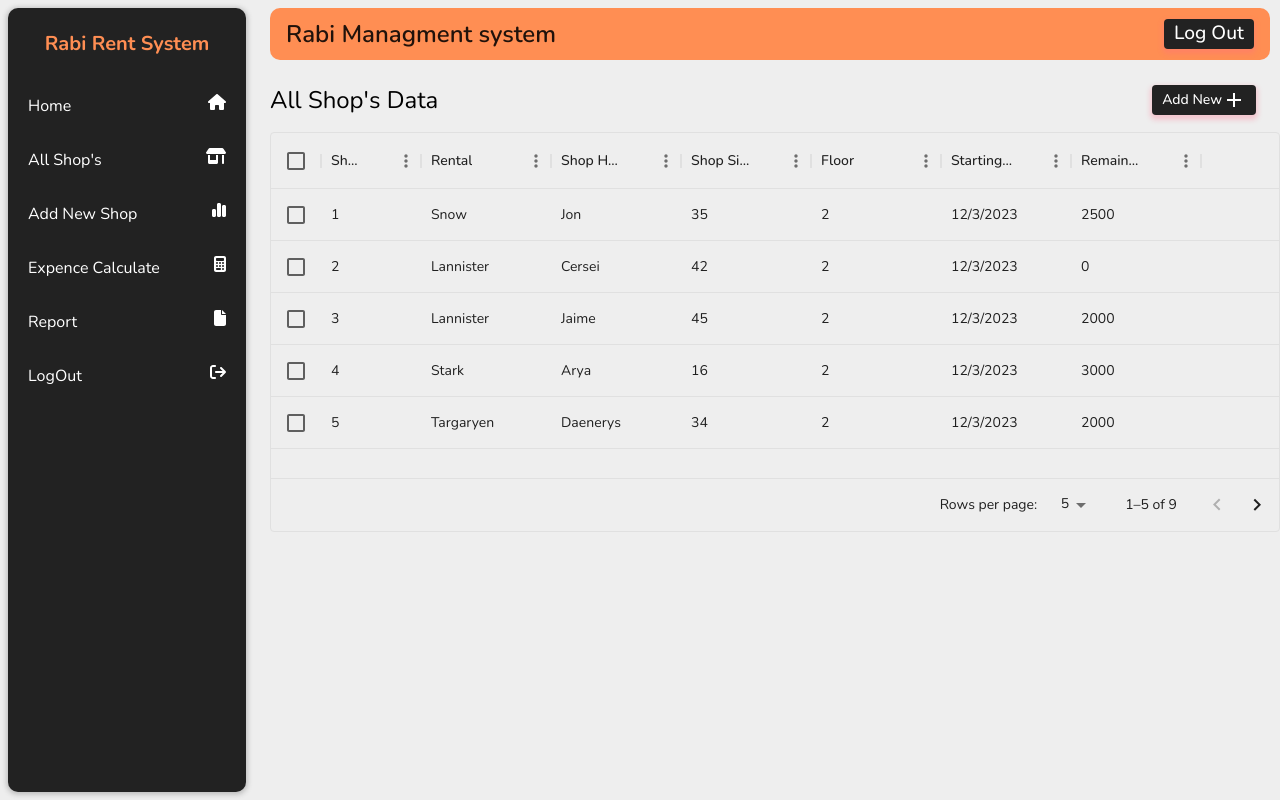
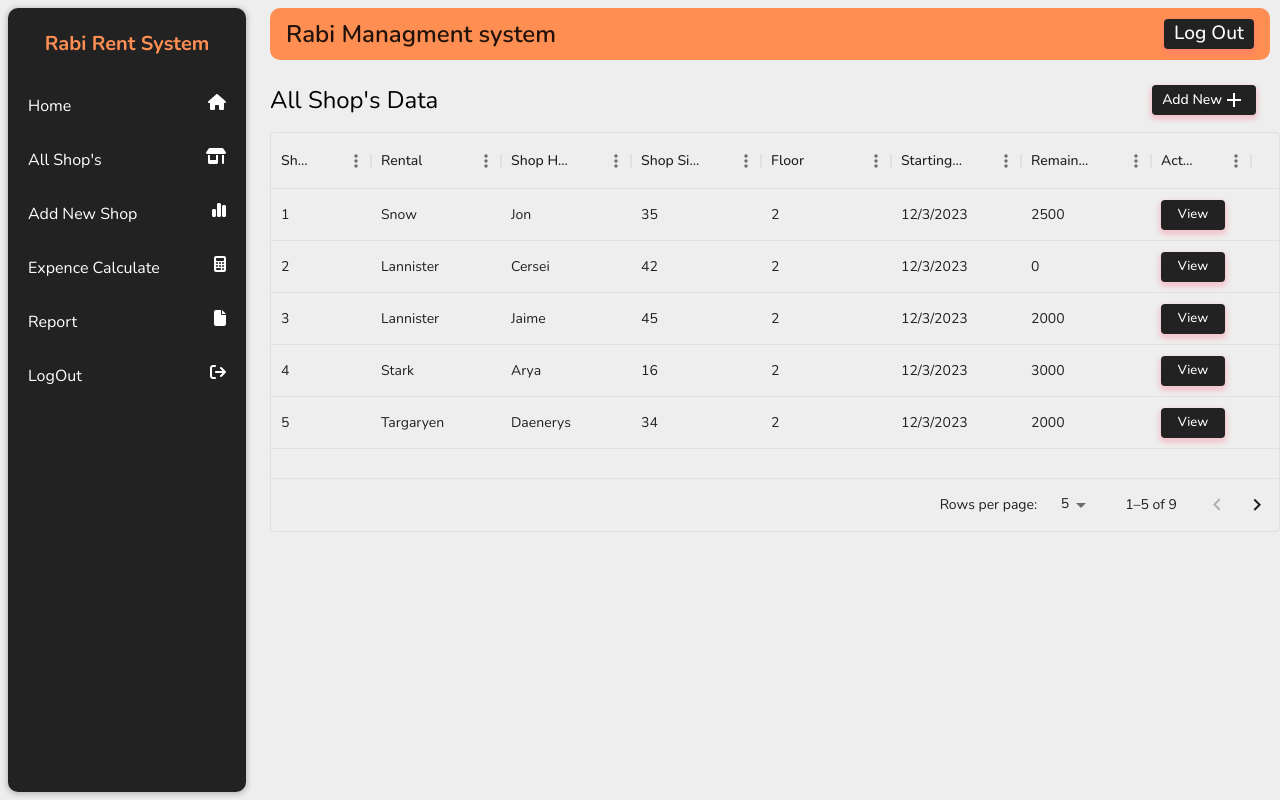
Before and after one commit to ProgrammingWithMudassar/Rabi_plaza_Managmenrt, a React (Vite) app: page /All_Shop_data in a window 1280 px wide. Built offline with nearby package versions, Linux system fonts and the light colour scheme.

Commit message:
update code

```diff
--- a/src/App.jsx
+++ b/src/App.jsx
@@ -1,7 +1,15 @@
 import React from 'react'
 import { Grid } from '@mui/material'
 import { Sidebar, AppbarContant } from './Components/index'
-import { Home, All_shops_data, ShopForm, Expence_calculate,Report, Logout } from './Pages/index'
+import {
+  Home,
+  All_shops_data,
+  ShopForm,
+  Expence_calculate,
+  Report,
+  Logout,
+  Shop_Details
+} from './Pages/index'
 import { BrowserRouter as Router, Routes, Route } from 'react-router-dom'
 import PrivateRoutes from './Utils/PrivateRoutes'
 import './App.css'
@@ -26,6 +34,8 @@ const App = () => {
                 <Route exact path='/Expence_calculate' element={<Expence_calculate />} />
                 <Route exact path='/report' element={<Report />} />
                 <Route exact path='/logOut' element={<Logout />} />
+
+                <Route path="/shop/:id" element={<Shop_Details />} />
               </Route>
             </Routes>
           </Grid>
--- a/src/Data/DummyData.js
+++ b/src/Data/DummyData.js
@@ -63,3 +63,7 @@ export const HomeCardData = [
         Icon: AttachMoneyIcon
     },
 ]
+
+export const ShopData = [
+
+]
--- a/src/Pages/All_Shops/All_shops_data.jsx
+++ b/src/Pages/All_Shops/All_shops_data.jsx
@@ -2,27 +2,38 @@ import * as React from 'react';
 import { DataGrid } from '@mui/x-data-grid';
 import { Box, Typography, Button } from '@mui/material';
 import AddIcon from '@mui/icons-material/Add';
+import { Link } from 'react-router-dom';
 
 const columns = [
   { field: 'Shop_No', headerName: 'Shop_No.', width: 100 },
   { field: 'rental', headerName: 'Rental', width: 130 },
   { field: 'S_honor', headerName: 'Shop Honor', width: 130 },
-  { field: 'size', headerName: 'Shop Size',width: 130 },
+  { field: 'size', headerName: 'Shop Size', width: 130 },
   { field: 'floor', headerName: 'Floor', width: 130 },
   { field: 'S_date', headerName: 'Starting Date', width: 130 },
   { field: 'r_rent', headerName: 'Remaing Rent', width: 130 },
+  {
+    field: 'actions',
+    headerName: 'Actions',
+    width: 100,
+    renderCell: (params) => (
+      <Button variant="outlined" size="small" color="primary" component={Link} to={`/shop/${params.id}`}>
+        View
+      </Button>
+    ),
+  },
 ];
 
 const rows = [
-  { id: 1, Shop_No:1, rental: 'Snow', S_honor: 'Jon', size: 35, floor:2,S_date:"12/3/2023", r_rent:2500 },
-  { id: 2, Shop_No:2, rental: 'Lannister', S_honor: 'Cersei', size: 42, floor:2,S_date:"12/3/2023", r_rent:0 },
-  { id: 3, Shop_No:3, rental: 'Lannister', S_honor: 'Jaime', size: 45, floor:2,S_date:"12/3/2023", r_rent:2000 },
-  { id: 4, Shop_No:4, rental: 'Stark', S_honor: 'Arya', size: 16, floor:2,S_date:"12/3/2023", r_rent:3000 },
-  { id: 5, Shop_No:5, rental: 'Targaryen', S_honor: 'Daenerys', size: 34, floor:2,S_date:"12/3/2023", r_rent:2000 },
-  { id: 6, Shop_No:6, rental: 'Melisandre', S_honor: null, size: 15, floor:20,S_date:"12/3/2023", r_rent:2000 },
-  { id: 7, Shop_No:7, rental: 'Clifford', S_honor: 'Ferrara', size: 44, floor:2 ,S_date:"12/3/2023", r_rent:2000},
-  { id: 8, Shop_No:8, rental: 'Frances', S_honor: 'Rossini', size: 36, floor:2 ,S_date:"12/3/2023", r_rent:2000},
-  { id: 9, Shop_No:9, rental: 'Roxie', S_honor: 'Harvey', size: 65, floor:2,S_date:"12/3/2023", r_rent:2000 },
+  { id: 1, Shop_No: 1, rental: 'Snow', S_honor: 'Jon', size: 35, floor: 2, S_date: "12/3/2023", r_rent: 2500 },
+  { id: 2, Shop_No: 2, rental: 'Lannister', S_honor: 'Cersei', size: 42, floor: 2, S_date: "12/3/2023", r_rent: 0 },
+  { id: 3, Shop_No: 3, rental: 'Lannister', S_honor: 'Jaime', size: 45, floor: 2, S_date: "12/3/2023", r_rent: 2000 },
+  { id: 4, Shop_No: 4, rental: 'Stark', S_honor: 'Arya', size: 16, floor: 2, S_date: "12/3/2023", r_rent: 3000 },
+  { id: 5, Shop_No: 5, rental: 'Targaryen', S_honor: 'Daenerys', size: 34, floor: 2, S_date: "12/3/2023", r_rent: 2000 },
+  { id: 6, Shop_No: 6, rental: 'Melisandre', S_honor: null, size: 15, floor: 20, S_date: "12/3/2023", r_rent: 2000 },
+  { id: 7, Shop_No: 7, rental: 'Clifford', S_honor: 'Ferrara', size: 44, floor: 2, S_date: "12/3/2023", r_rent: 2000 },
+  { id: 8, Shop_No: 8, rental: 'Frances', S_honor: 'Rossini', size: 36, floor: 2, S_date: "12/3/2023", r_rent: 2000 },
+  { id: 9, Shop_No: 9, rental: 'Roxie', S_honor: 'Harvey', size: 65, floor: 2, S_date: "12/3/2023", r_rent: 2000 },
 ];
 
 const All_shops_data = () => {
@@ -44,7 +55,7 @@ const All_shops_data = () => {
             },
           }}
           pageSizeOptions={[5, 10]}
-          checkboxSelection
+          // checkboxSelection
         />
 
       </div>
--- /dev/null
+++ b/src/Pages/Shop_Details/Shop_Details.jsx
@@ -0,0 +1,19 @@
+import React from 'react'
+import { useParams } from 'react-router-dom';
+import {Typography,Box} from '@mui/material'
+
+const Shop_Details = () => {
+    const { id } = useParams();
+
+    // Logic to fetch the details of the shop with the given ID
+
+    return (
+      <Box>
+        <h2>Shop Details - ID: {id}</h2>
+        <Typography variant="body1" color="initial">dsfgs</Typography>
+        {/* Display the details of the shop */}
+      </Box>
+    );
+}
+
+export default Shop_Details
--- a/src/Pages/index.js
+++ b/src/Pages/index.js
@@ -5,3 +5,4 @@ export { default as ShopForm} from './ShopForm/ShopForm.jsx';
 export { default as Expence_calculate } from './Expence_Calculator/Expence_Calculator.jsx';
 export { default as Report } from './Report/Report.jsx';
 export { default as Logout } from './LogOut.jsx';
+export { default as Shop_Details } from './Shop_Details/Shop_Details';
```
